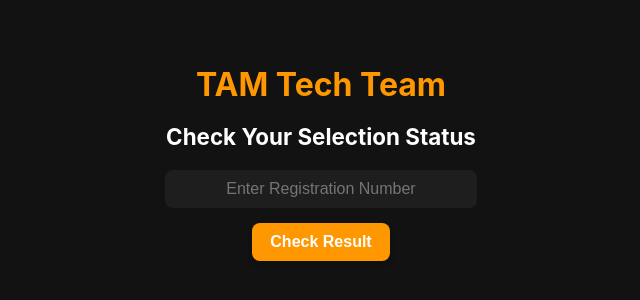
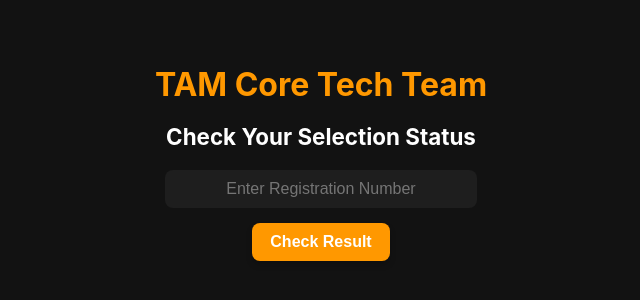
Before and after one commit to Mayankgupta1754/tam-results, a Next.js app: page / in a window 1280 px wide. Shown: the part 248-548 px from the top of the page, without its empty margins (319-959 px from the left). Built offline with nearby package versions, Linux system fonts and the light colour scheme.

Commit message:
Update page.js

```diff
--- a/src/app/page.js
+++ b/src/app/page.js
@@ -1,3 +1,4 @@
+
 "use client";
 import { useState, useEffect, useRef } from "react";
 import { gsap } from "gsap";
@@ -39,7 +40,7 @@ export default function Home() {
         <div className="flex flex-col items-center justify-center min-h-screen bg-gradient-to-r from-indigo-900 via-gray-900 to-black text-white p-6 relative">
             {/* TAM Tech Team Header */}
             <h1 className="text-5xl font-extrabold mb-8 text-blue-400 drop-shadow-lg">
-                TAM Tech Team
+                TAM Core Tech Team
             </h1>
 
             {/* Selection Status Heading */}
```
